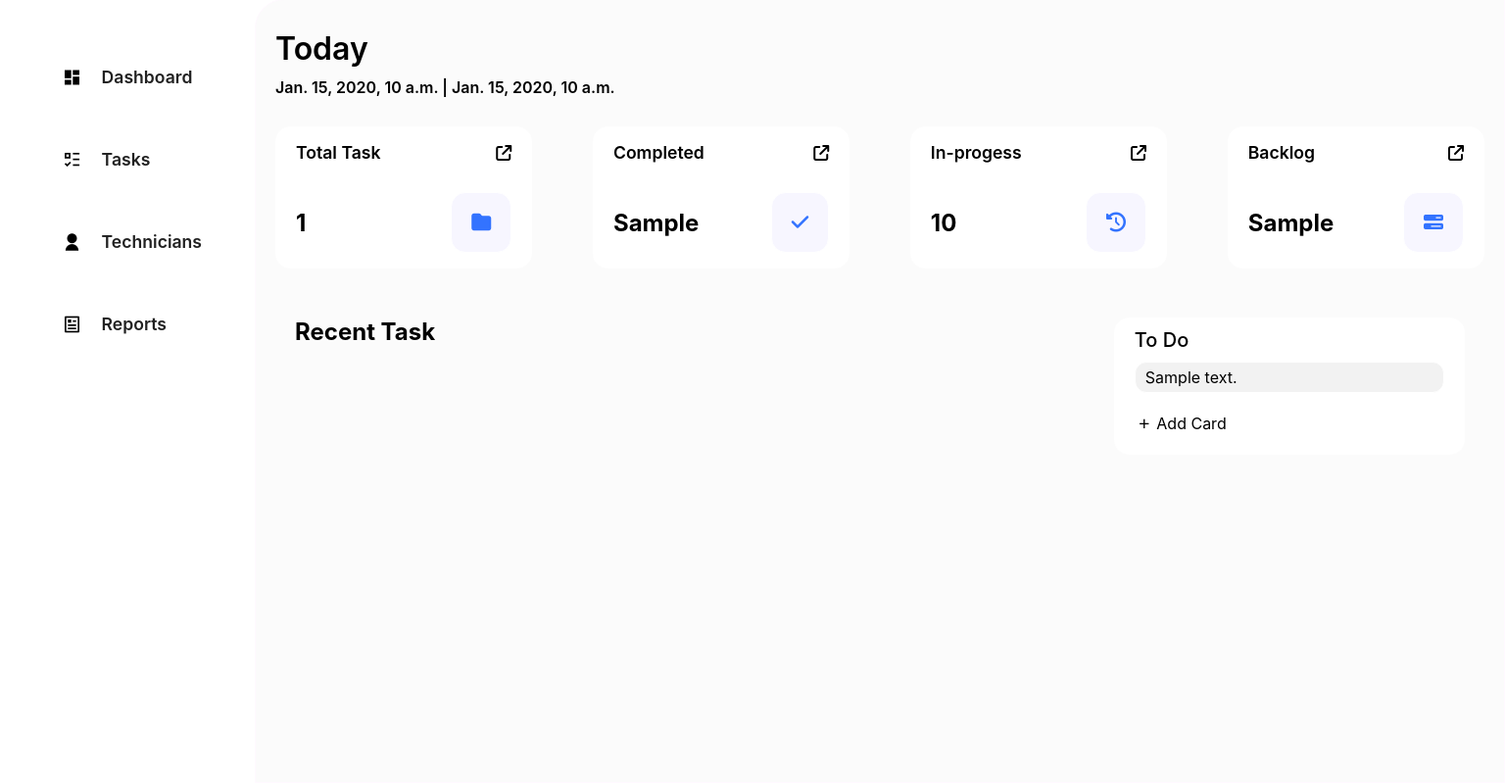
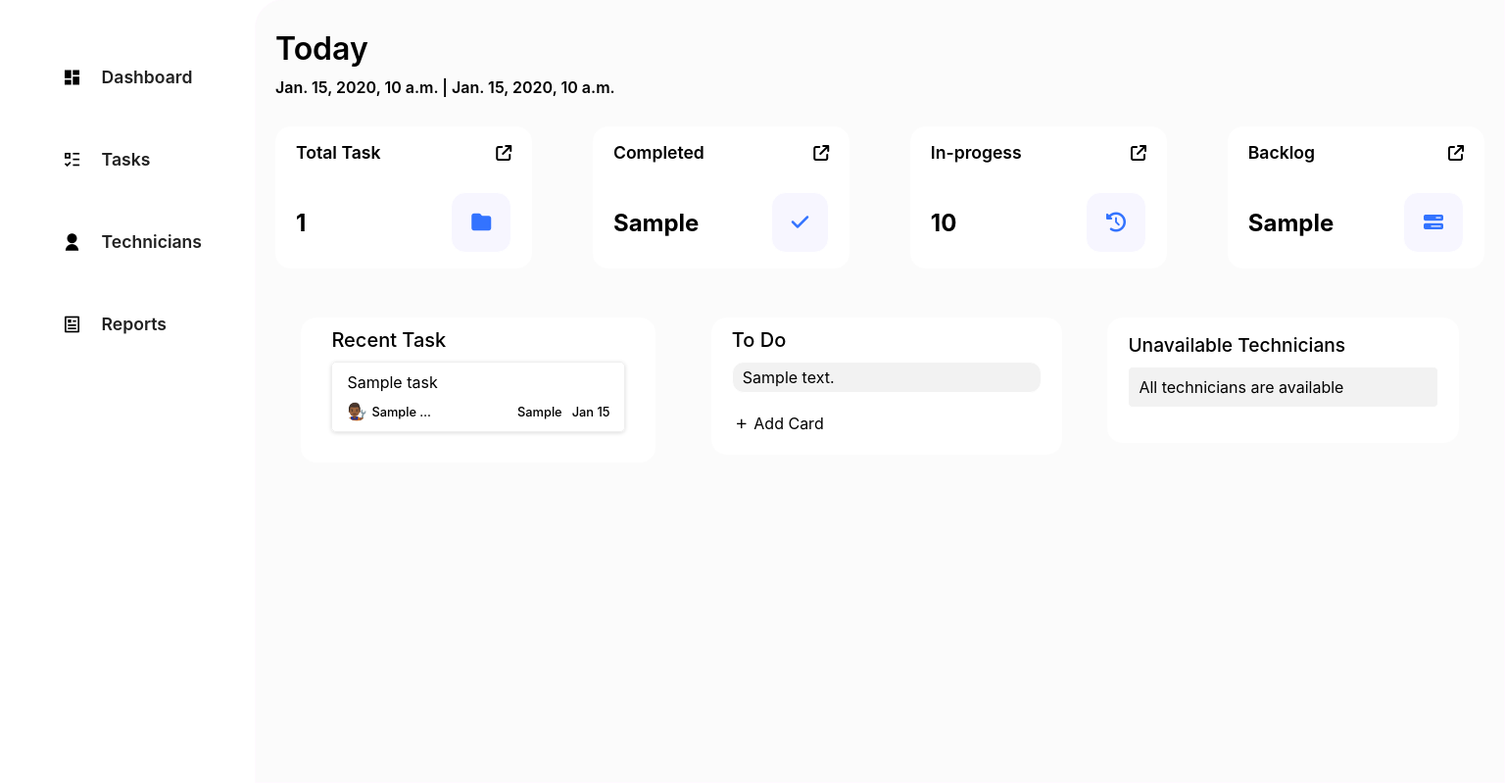
Before and after one commit to emmanuelmingo/WorkDesK, a Django app: template Frontend/templates/index.html in a window 1536 px wide. Shown: the part 51-850 px from the top of the page at 98% size. Run offline with Django 5.2, Linux system fonts and the light colour scheme; tables that the repository leaves empty hold one stand-in row (values such as "Sample post"); the template is opened without the code that fills it: values that come from a table or form of the project are taken from there, most other values are stand-ins (such as "Sample title", 1, 10 or a date in 2020).

Commit message:
Finished Dashboard

```diff
--- a/Frontend/assets/css/style.css
+++ b/Frontend/assets/css/style.css
@@ -293,8 +293,54 @@
     }
     .task-todo{
         display: flex;
-        justify-content: space-between;
+        justify-content: space-evenly;
+        gap: 50px;
         padding: 20px;
+    }
+    .recent-task{
+        border: 1px solid white;
+        border-radius: 15px;
+        background-color: white;
+        padding: 10px 30px;
+        height: 100%;
+        max-height: 350px;
+        overflow-y: auto;
+    }
+    .recent-task h2{
+        font-size: 1.25rem;
+        font-weight: 500;
+        margin-bottom: 10px;
+    }
+    .unav-tech{
+        border: 1px solid white;
+        border-radius: 15px;
+        background-color: white;
+        padding: 15px 20px;
+        margin-left: -10px;
+        width: 30%;
+        height: 100%;
+        max-height: 350px;
+    }
+    .unav-tech h2{
+        font-size: 1.2rem;
+        font-weight: 500;
+        margin-bottom: 10px;
+        text-wrap: nowrap;
+    }
+    .unav{
+        display: flex;
+        align-items: center;
+        gap: 10px;
+        border: 1px solid white;
+        border-radius: 5px;
+        background-color: rgb(242, 242, 242);
+        padding: 10px;
+        margin-bottom: 20px;
+    }
+    .unav img{
+        width: 30px;
+        border: 1px solid rgb(242, 242, 242);
+        border-radius: 50%;
     }
     .todo{
         border: 1px solid white;
@@ -302,6 +348,8 @@
         width: 30%;
         padding: 10px 20px;
         background-color: white;
+        height: 100%;
+        max-height: 350px;
     }
     .todo h2{
         font-size: 1.25rem;
@@ -427,6 +475,8 @@
         border: 1px solid white;
         background-color: white;
         padding: 30px 30px;
+        height: 100%;
+        max-height: 480px;
     }
     .task-box {
         display: grid;
@@ -466,6 +516,7 @@
         border-radius: 5px;
         padding: 10px 15px;
         margin-bottom: 20px;
+        overflow-y: auto;
     }
     .task-card-footer{
         display: flex;
--- a/Frontend/templates/index.html
+++ b/Frontend/templates/index.html
@@ -110,6 +110,21 @@
         <section class="task-todo">
             <div class="recent-task">
                 <h2>Recent Task</h2>
+                {% for task in tasks %}
+                    <div class="task-card" style="cursor: pointer;" onclick="location.href='{% url 'task_detail' task.task_id admin.role %}'">
+                        <p>{{ task.title }}</p>
+                        <div class="task-card-footer">
+                            <div class="task-card-technician">
+                                <img src="{% static 'header icons/person-removebg-preview.png'%}" alt="person-icon">
+                                <span class="technician">{{ task.technician_name|truncatewords:1}}</span>
+                            </div>
+                            <div class="task-card-details">
+                                <span class="priority">{{ task.priority }}</span>
+                                <span class="date">{{ task.due_date|date:"M d" }}</span>
+                            </div>
+                        </div>
+                    </div>
+                {% endfor %}
             </div>
             <div class="todo">
                 <h2>To Do</h2>
@@ -136,6 +151,21 @@
                     </div>
                 </div>
             </div>
+            <div class="unav-tech">
+                <h2>Unavailable Technicians</h2>
+                {% if technician.status == 'unavailable' %}
+                    {% for technician in technicians %}
+                        <div class="unav">
+                            <img src="{% static 'header icons/person-removebg-preview.png'%}" alt="person-icon">
+                            <p>{{technician.name}}</p>
+                        </div>
+                     {% endfor %}
+                {% else %}
+                    <div class="unav">
+                        <p>All technicians are available</p>
+                    </div>
+                {% endif %}
+            </div>
         </section>
     </main>
     <script src="{% static 'js/todo.js' %}"></script>
```
Also changed, not shown: Backend/WorkDesk/views.py (+11 -0 lines).
